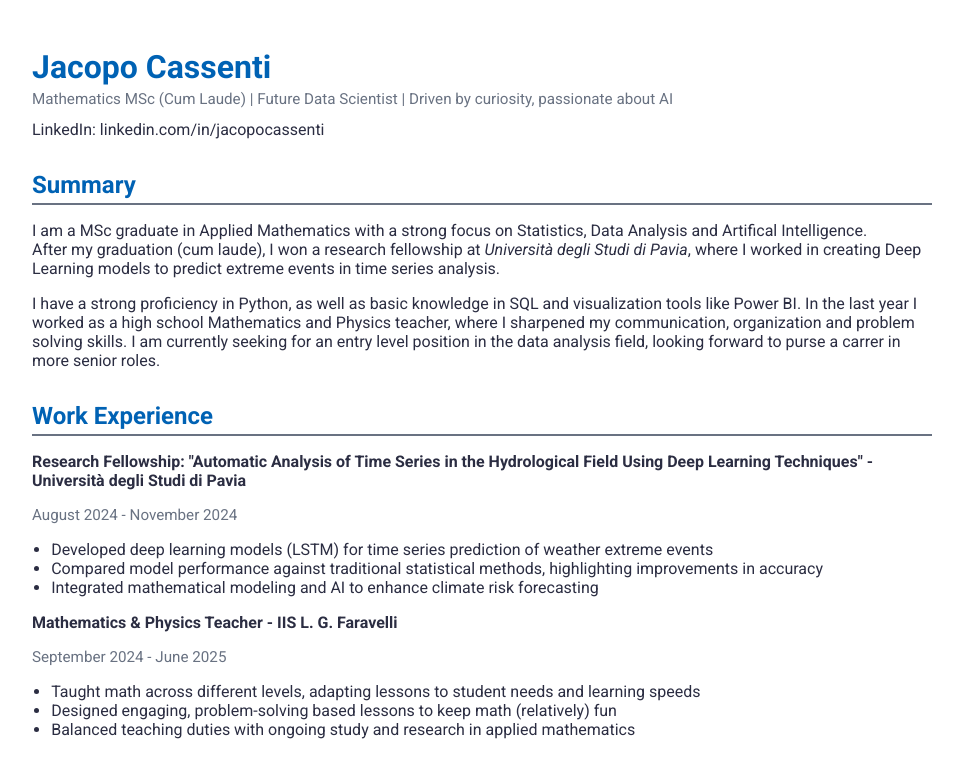
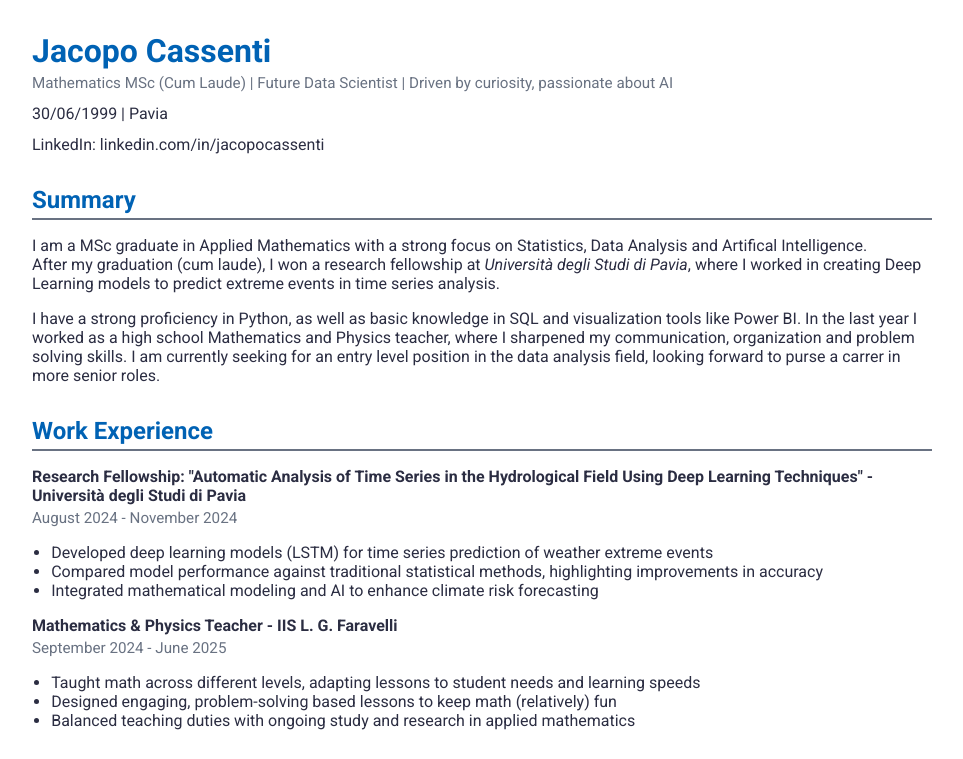
Before and after one commit to JacopoCassenti/whoami, a plain HTML site: page index.html in a window 1280 px wide. Shown: the top 759 px of the page, without its empty margins (158-1121 px from the left). Drawn offline with Linux system fonts and the light colour scheme.

Commit message:
Small changes

```diff
--- a/index.html
+++ b/index.html
@@ -40,7 +40,7 @@
       margin: auto;
       background: var(--white);
       border-radius: 10px;
-      padding: 2rem;
+      padding: 1rem;
     }
 
     h1, h2, h3 {
@@ -49,7 +49,6 @@
     }
 
     h1 {
-      font-size: 2rem;
       margin-bottom: 0.25rem;
     }
 
@@ -77,11 +76,13 @@
 
     .role-title {
       font-weight: bold;
+      margin-bottom: 4px;
     }
 
     .subtext {
       font-size: 0.95rem;
       color: var(--accent);
+      margin-top: 0;
     }
 
   </style>
@@ -92,6 +93,7 @@
       <h1>Jacopo Cassenti</h1>
       <div class="subtext">Mathematics MSc (Cum Laude) | Future Data Scientist | Driven by curiosity, passionate about AI</div>
       <div class="contact">
+        <p class="sub-contact">30/06/1999 | Pavia</p>
         <p class="sub-contact">LinkedIn: <a href="https://www.linkedin.com/in/jacopocassenti" target="_blank">linkedin.com/in/jacopocassenti</a></p>
       </div>
     </header>
```
